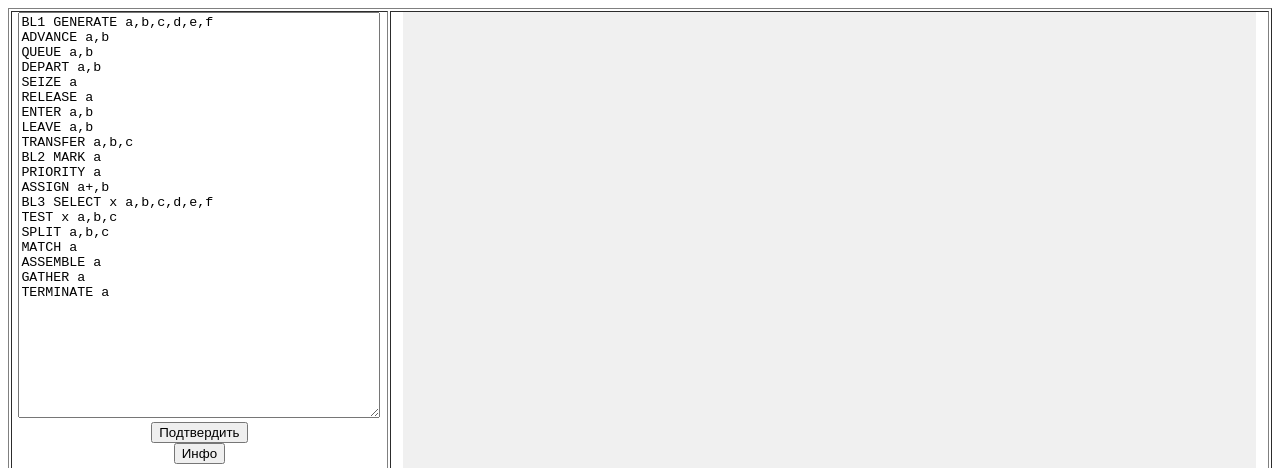
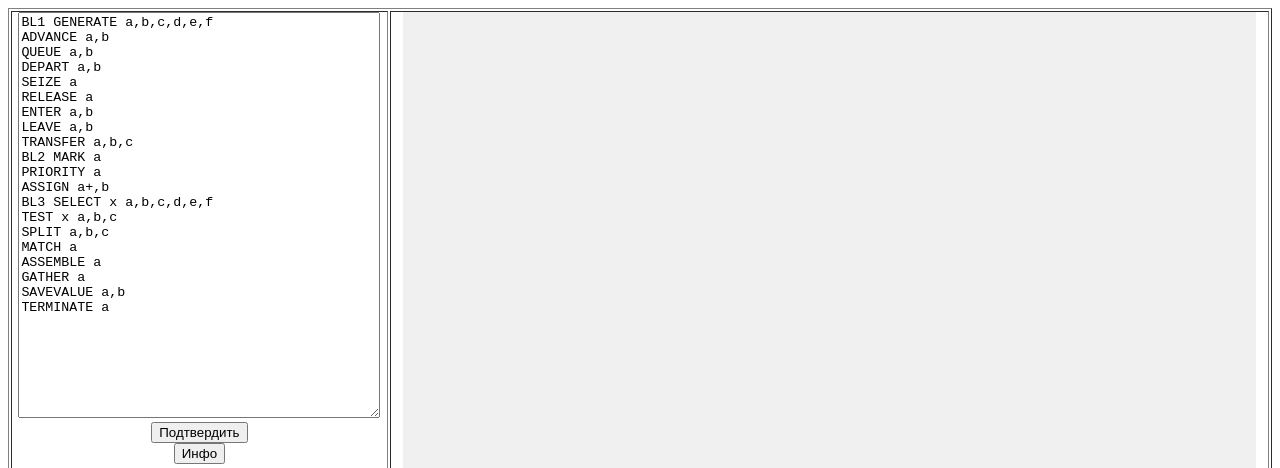
Before and after one commit to AnriTool/GPSStoFlow, a plain HTML site: page index.html in a window 1280 px wide. Shown: the top 468 px of the page. Drawn offline with Linux system fonts and the light colour scheme.

Commit message:
Update index.html

```diff
--- a/index.html
+++ b/index.html
@@ -31,6 +31,7 @@ SPLIT a,b,c
 MATCH a
 ASSEMBLE a
 GATHER a
+SAVEVALUE a,b
 TERMINATE a</textarea>
                 <button type="submit" id="submit">Подтвердить</button>
                 <form action="https://github.com/AnriTool/GPSStoFlow/blob/main/README.md">
```
